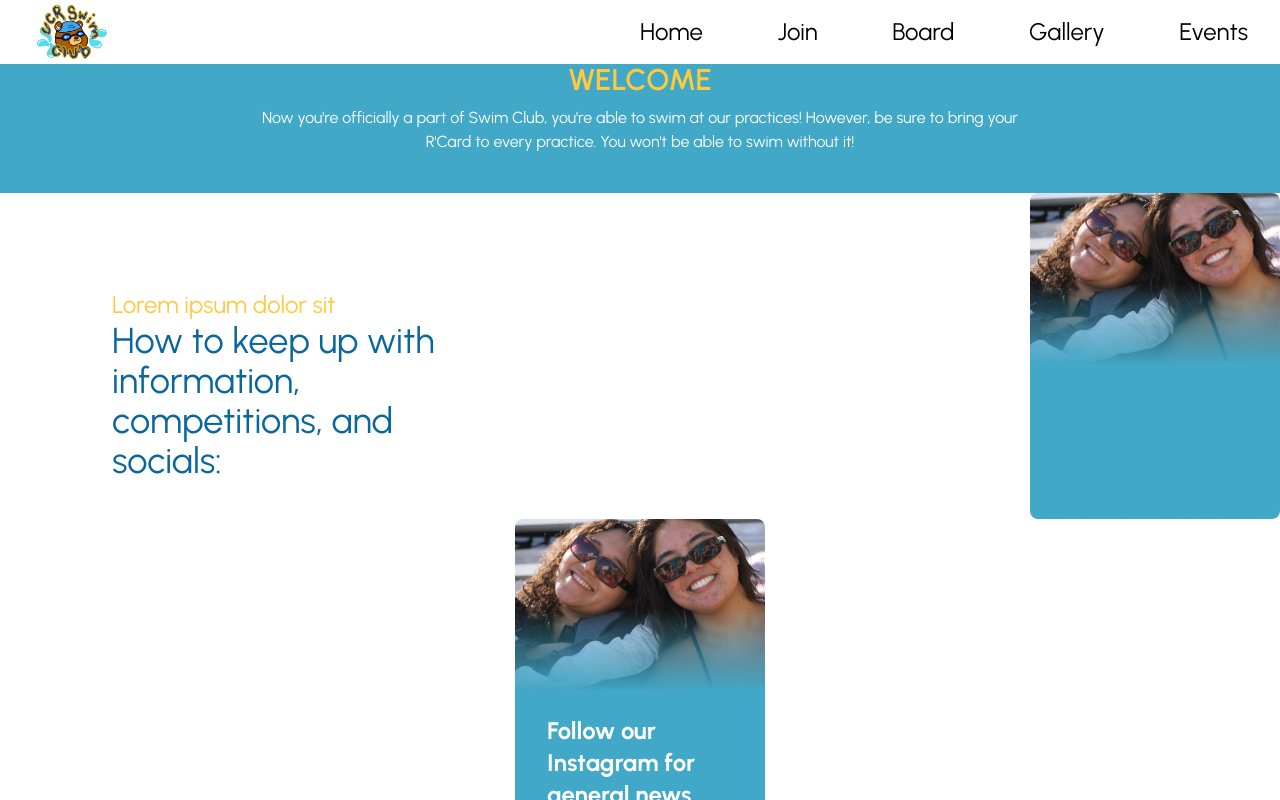
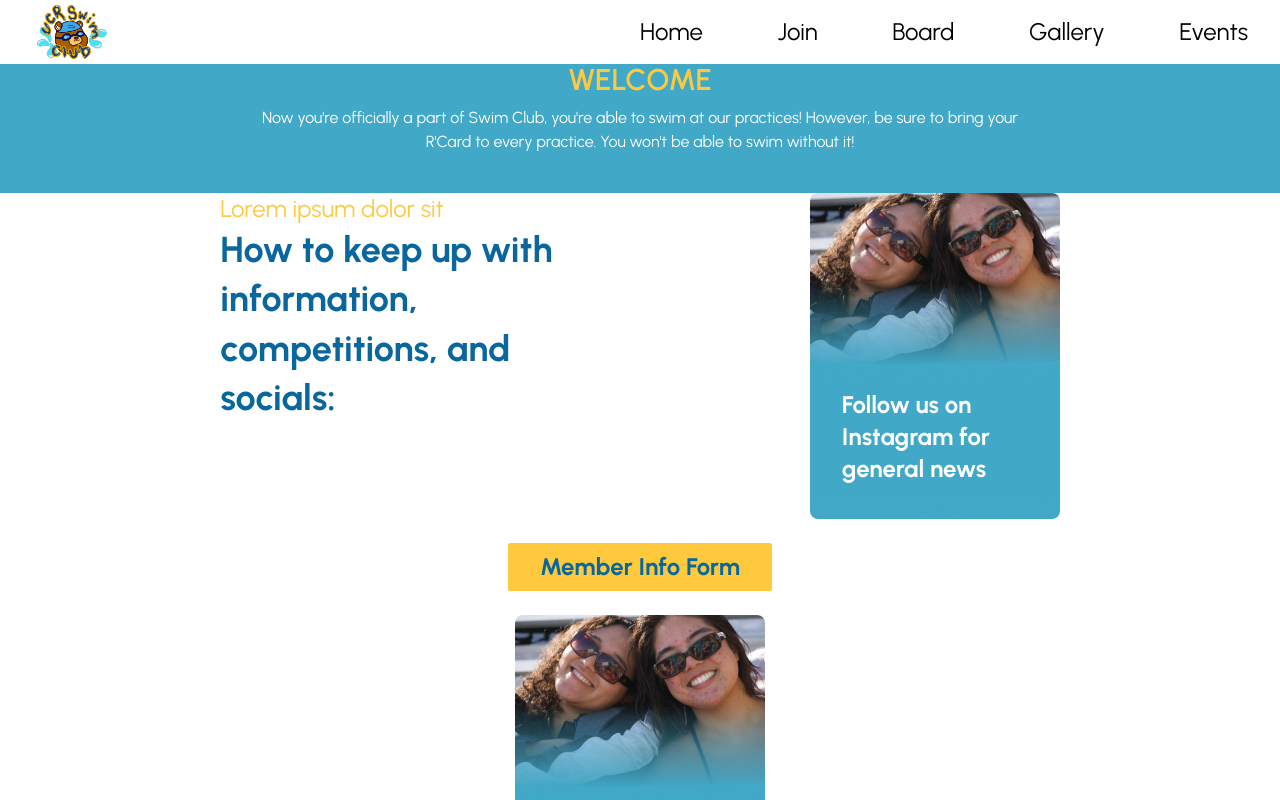
Before and after one commit to acm-ucr/ucr-swim-website, a Next.js app: page /join in a window 1280 px wide. Shown: the top 800 px of the page. Built offline with nearby package versions, Linux system fonts and the light colour scheme.

Commit message:
info edited

```diff
--- a/src/components/join/Info.jsx
+++ b/src/components/join/Info.jsx
@@ -1,20 +1,22 @@
 import InfoCard from "./InfoCard";
+import Button from "../Button";
 
 const Info = () => {
   return (
-    <div className="w-full l-100 flex">
-      <div className="flex flex-col ml-28 mt-24">
-        <p className="text-swim-yellow md:text-2xl">Lorem ipsum dolor sit</p>
-        <p className="text-swim-blue-400 md:text-4xl ">
-          How to keep up with <br />
-          information, <br />
-          competitions, and <br />
-          socials:
-        </p>
+    <div className="w-screen flex justify-center items-center flex-col">
+      <div className="flex flex-row justify-evenly">
+        <div className="flex flex-col w-1/3">
+          <p className="text-swim-yellow text-2xl">Lorem ipsum dolor sit</p>
+          <p className="text-swim-blue-400 font-bold text-4xl leading-snug">
+            How to keep up with information, competitions, and socials:
+          </p>
+        </div>
+        <InfoCard
+          text="Follow us on Instagram for general news"
+          link="https://www.instagram.com/"
+        />
       </div>
-      <div className="ml-auto">
-        <InfoCard />
-      </div>
+      <Button link="/join" text="Member Info Form" />
     </div>
   );
 };
```
